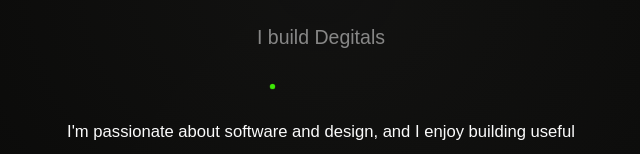
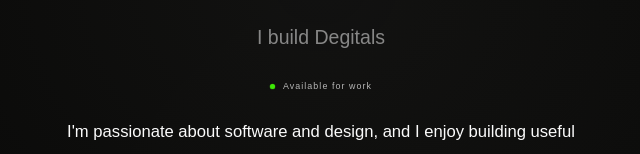
Before and after one commit to 0ABILASH/abilash-portfolio-website, a React (Vite) app: page / in a window 1280 px wide. Shown: the part 334-488 px from the top of the page, without its empty margins (319-959 px from the left). Built offline with nearby package versions, Linux system fonts and the light colour scheme; a web font is replaced by a local one.

Commit message:
fix popup timing to show after loader completes

```diff
--- a/src/components/Hero.jsx
+++ b/src/components/Hero.jsx
@@ -16,8 +16,8 @@ export default function Hero() {
   }, []);
 
   useEffect(() => {
-    const t1 = setTimeout(() => setShowPopup(true), 2000);
-    const t2 = setTimeout(() => setShowPopup(false), 6000);
+    const t1 = setTimeout(() => setShowPopup(true), 2800);
+    const t2 = setTimeout(() => setShowPopup(false), 7000);
     return () => { clearTimeout(t1); clearTimeout(t2); };
   }, []);
 
```
